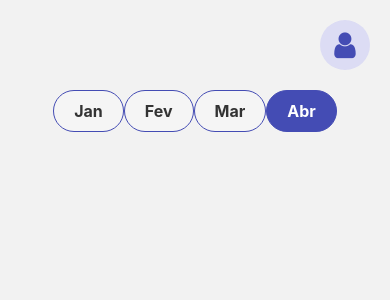
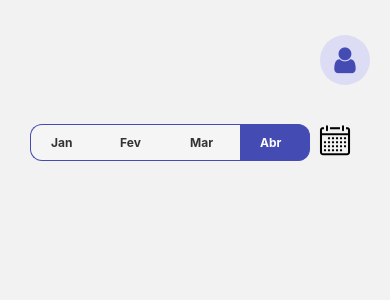
Before and after one commit to ICEI-PUC-Minas-PMV-ADS/PMV-ADS-2023-1-E3-PROJ-MOV-T3-Time5-MinhasEconomias, a React Native app in the folder src/minhasEconomias/: screen /Home in a window 390 px wide. Shown: the top 300 px of the page. Built offline with nearby package versions, Linux system fonts and the light colour scheme.

Commit message:
fix: ajustando elementos tela home.

```diff
--- a/src/minhasEconomias/src/pages/Home/index.tsx
+++ b/src/minhasEconomias/src/pages/Home/index.tsx
@@ -1,10 +1,14 @@
 import React, {useState} from 'react';
 import {View, Text, TouchableOpacity} from 'react-native';
 import {Avatar} from 'react-native-elements';
+import {useNavigation} from '@react-navigation/core';
+import Icon from 'react-native-vector-icons/EvilIcons';
 
 import styles from './styles';
 
 const Home = () => {
+  const {navigate} = useNavigation();
+
   const [selectedOption, setSelectedOption] = useState(3);
 
   const handleOptionPress = (optionIndex: number) => {
@@ -30,6 +34,7 @@ const Home = () => {
             size: 30,
             color: '#444cb4',
           }} // ícone do Avatar
+          onPress={() => navigate('Profile' as never)}
           overlayContainerStyle={styles.avatarContainer} // cor de fundo do Avatar
         />
       </View>
@@ -39,7 +44,11 @@ const Home = () => {
           <TouchableOpacity
             key={option.value}
             style={[
-              styles.optionButton,
+              options.length - 1 === index
+                ? styles.optionButtonRadiusRight
+                : index === 0
+                ? styles.optionButtonRadiusLeft
+                : styles.optionButtonRadiusCentrais,
               selectedOption === index && styles.selectedOptionButton,
             ]}
             onPress={() => handleOptionPress(index)}>
@@ -52,6 +61,7 @@ const Home = () => {
             </Text>
           </TouchableOpacity>
         ))}
+        <Icon size={50} name="calendar" />
       </View>
     </View>
   );
--- a/src/minhasEconomias/src/pages/Home/styles.ts
+++ b/src/minhasEconomias/src/pages/Home/styles.ts
@@ -1,4 +1,15 @@
 import {StyleSheet} from 'react-native';
+
+const optionButtonStyles = {
+  backgroundColor: '#f5f5f5',
+  paddingHorizontal: 20,
+  paddingVertical: 10,
+  borderWidth: 1,
+  borderTopWidth: 1,
+  borderBottomWidth: 1,
+  borderColor: '#444cb4',
+  width: 70,
+};
 
 const styles = StyleSheet.create({
   avatarContainer: {
@@ -15,6 +26,8 @@ const styles = StyleSheet.create({
     justifyContent: 'flex-end',
     alignItems: 'flex-end',
     padding: 20,
+    paddingTop: 35,
+    paddingBottom: 30,
   },
   optionsContainer: {
     flexDirection: 'row',
@@ -22,12 +35,26 @@ const styles = StyleSheet.create({
     alignItems: 'center',
   },
   optionButton: {
-    backgroundColor: '#f5f5f5',
-    paddingHorizontal: 20,
-    paddingVertical: 10,
-    borderRadius: 80,
-    borderWidth: 1,
-    borderColor: '#444cb4',
+    ...optionButtonStyles,
+  },
+  optionButtonRadiusCentrais: {
+    ...optionButtonStyles,
+    borderLeftWidth: 0,
+    borderRightWidth: 0,
+  },
+  optionButtonRadiusRight: {
+    ...optionButtonStyles,
+    borderTopRightRadius: 12,
+    borderBottomRightRadius: 12,
+    borderLeftWidth: 0,
+    borderRightWidth: 1,
+  },
+  optionButtonRadiusLeft: {
+    ...optionButtonStyles,
+    borderTopLeftRadius: 12,
+    borderBottomLeftRadius: 12,
+    borderLeftWidth: 1,
+    borderRightWidth: 0,
   },
   selectedOptionButton: {
     backgroundColor: '#444cb4',
@@ -35,7 +62,7 @@ const styles = StyleSheet.create({
   optionButtonText: {
     color: '#333',
     fontWeight: 'bold',
-    fontSize: 16,
+    fontSize: 12,
   },
   selectedOptionButtonText: {
     color: '#fff',
```
Also changed, not shown: 1 other file (tests, documents, lock files or other folders).
